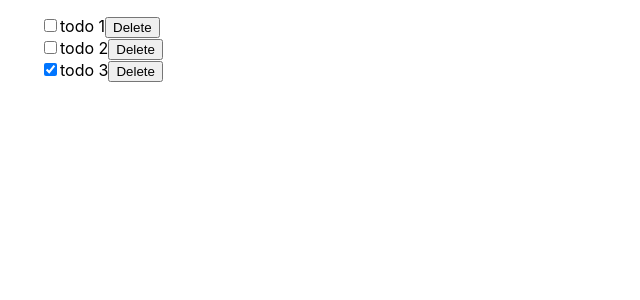
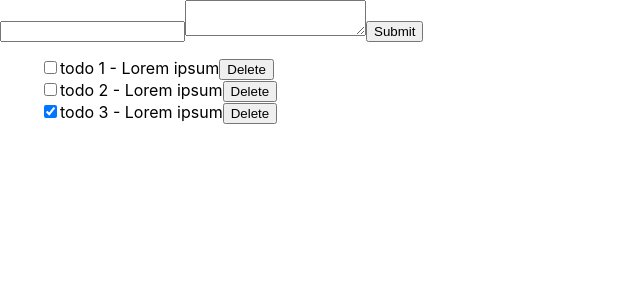
Before and after one commit to Nikhil-18/django-react-todo-app, a React (Create React App) app in the folder frontend/: page / in a window 1280 px wide. Shown: the top 300 px of the page, without its empty margins (0-640 px from the left). Built offline with nearby package versions, Linux system fonts and the light colour scheme.

Commit message:
add new todo

```diff
--- a/frontend/src/App.js
+++ b/frontend/src/App.js
@@ -2,6 +2,7 @@ import React, { useEffect, useState } from "react";
 
 import TodoList from "./components/TodoList";
 import { getAllTodo } from "./apis/TodoAPI";
+import NewTodo from "./components/NewTodo";
 
 function App() {
   const [todoList, setTodoList] = useState([]);
@@ -9,6 +10,11 @@ function App() {
   useEffect(() => {
     setTodoList(() => getAllTodo());
   }, []);
+
+  const handleAddTodo = (todo) => {
+    const modTodo = { ...todo, completed: false, id: Math.random() };
+    setTodoList((prevTodoList) => [...prevTodoList, modTodo]);
+  };
 
   const handleToggle = (id) => {
     setTodoList((prevTodoList) =>
@@ -26,6 +32,7 @@ function App() {
 
   return (
     <div className="App">
+      <NewTodo handleAddTodo={handleAddTodo} />
       <TodoList
         todoList={todoList}
         handleToggle={handleToggle}
--- a/frontend/src/apis/TodoAPI.js
+++ b/frontend/src/apis/TodoAPI.js
@@ -1,17 +1,20 @@
 const fakeTodoList = [
   {
     id: 1,
-    text: "todo 1",
+    title: "todo 1",
+    description: "Lorem ipsum",
     completed: false,
   },
   {
     id: 2,
-    text: "todo 2",
+    title: "todo 2",
+    description: "Lorem ipsum",
     completed: false,
   },
   {
     id: 3,
-    text: "todo 3",
+    title: "todo 3",
+    description: "Lorem ipsum",
     completed: true,
   },
 ];
--- /dev/null
+++ b/frontend/src/components/NewTodo.js
@@ -0,0 +1,42 @@
+import React, { useState } from "react";
+import PropTypes from "prop-types";
+
+const NewTodo = ({ handleAddTodo }) => {
+  const [formData, setFormData] = useState({
+    title: "",
+    description: "",
+  });
+
+  const handleFormChange = (e) => {
+    const { name, value } = e.target;
+    setFormData((prevFormData) => ({ ...prevFormData, [name]: value }));
+  };
+
+  const handleFormSubmit = (e) => {
+    e.preventDefault();
+    handleAddTodo(formData)
+  };
+
+  return (
+    <form onSubmit={handleFormSubmit}>
+      <input
+        name="title"
+        type="text"
+        value={formData.title}
+        onChange={handleFormChange}
+      />
+      <textarea
+        name="description"
+        value={formData.description}
+        onChange={handleFormChange}
+      />
+      <button type="submit">Submit</button>
+    </form>
+  );
+};
+
+NewTodo.propTypes = {
+  handleAddTodo: PropTypes.func,
+};
+
+export default NewTodo;
--- a/frontend/src/components/TodoItem.jsx
+++ b/frontend/src/components/TodoItem.js
@@ -2,7 +2,7 @@ import React from "react";
 import PropTypes from "prop-types";
 
 const TodoItem = ({ todo, handleToggle, handleDelete }) => {
-  const { id, text, completed } = todo;
+  const { id, title, description, completed } = todo;
 
   return (
     <div>
@@ -11,7 +11,9 @@ const TodoItem = ({ todo, handleToggle, handleDelete }) => {
         checked={completed}
         onChange={() => handleToggle(id)}
       />
-      <span>{text}</span>
+      <span>
+        {title} - {description}
+      </span>
       <button onClick={() => handleDelete(id)}>Delete</button>
     </div>
   );
@@ -20,7 +22,8 @@ const TodoItem = ({ todo, handleToggle, handleDelete }) => {
 TodoItem.propTypes = {
   todo: PropTypes.shape({
     id: PropTypes.number,
-    text: PropTypes.string,
+    title: PropTypes.string,
+    description: PropTypes.string,
     completed: PropTypes.bool,
   }),
   handleToggle: PropTypes.func,
--- a/frontend/src/components/TodoList.jsx
+++ b/frontend/src/components/TodoList.js
@@ -24,7 +24,8 @@ TodoList.propTypes = {
   todoList: PropTypes.arrayOf(
     PropTypes.shape({
       id: PropTypes.number,
-      text: PropTypes.string,
+      title: PropTypes.string,
+      description: PropTypes.string,
       completed: PropTypes.bool,
     })
   ),
```
